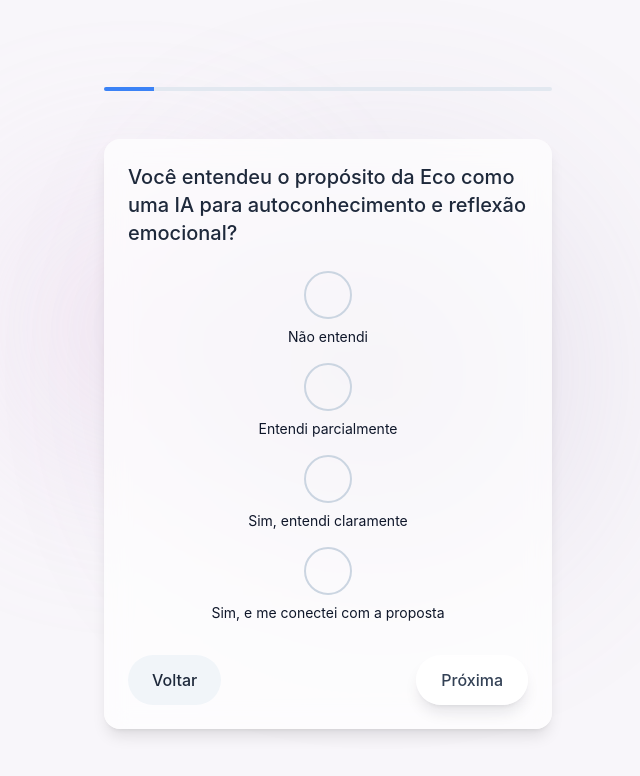
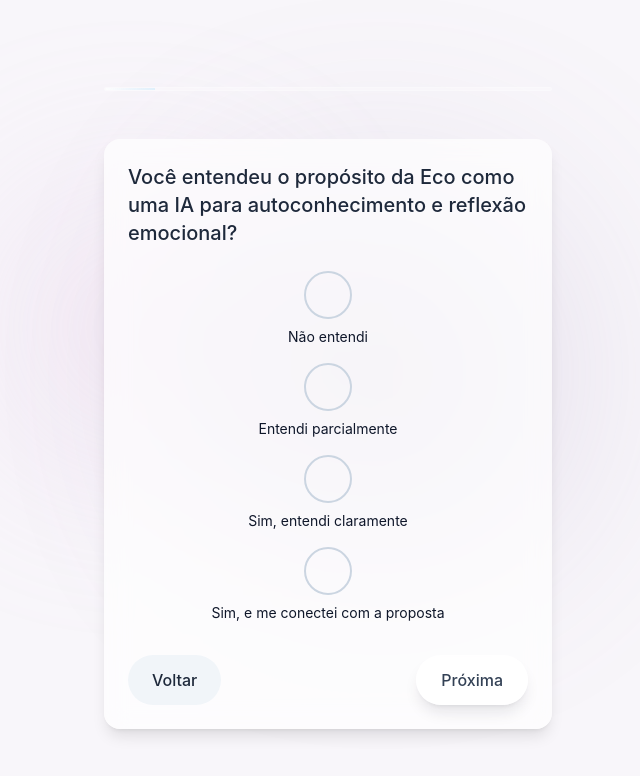
Before and after one commit to Bigajax/Feedback777, a React (Vite) app: page / in a window 1280 px wide. Both pictures are taken after a click on the button "Iniciar Feedback". Shown: the top 776 px of the page, without its empty margins (312-952 px from the left). Built offline with nearby package versions, Linux system fonts and the light colour scheme.

Commit message:
Refine progress bar styling

```diff
--- a/src/components/ProgressBar.tsx
+++ b/src/components/ProgressBar.tsx
@@ -9,9 +9,9 @@ const ProgressBar: React.FC<ProgressBarProps> = ({ currentStep, totalSteps }) =>
   const percentage = (currentStep / totalSteps) * 100;
 
   return (
-    <div className="w-full h-1 bg-gray-200 rounded-full overflow-hidden">
+    <div className="w-full h-1 rounded-full overflow-hidden bg-white/30 border border-white/20">
       <div
-        className="h-full bg-blue-500 transition-all duration-500 ease-in-out"
+        className="h-full bg-gradient-to-r from-white/70 to-sky-200/40 backdrop-blur-sm transition-[width] duration-500 ease-in-out"
         style={{ width: `${percentage}%` }}
       />
     </div>
```
